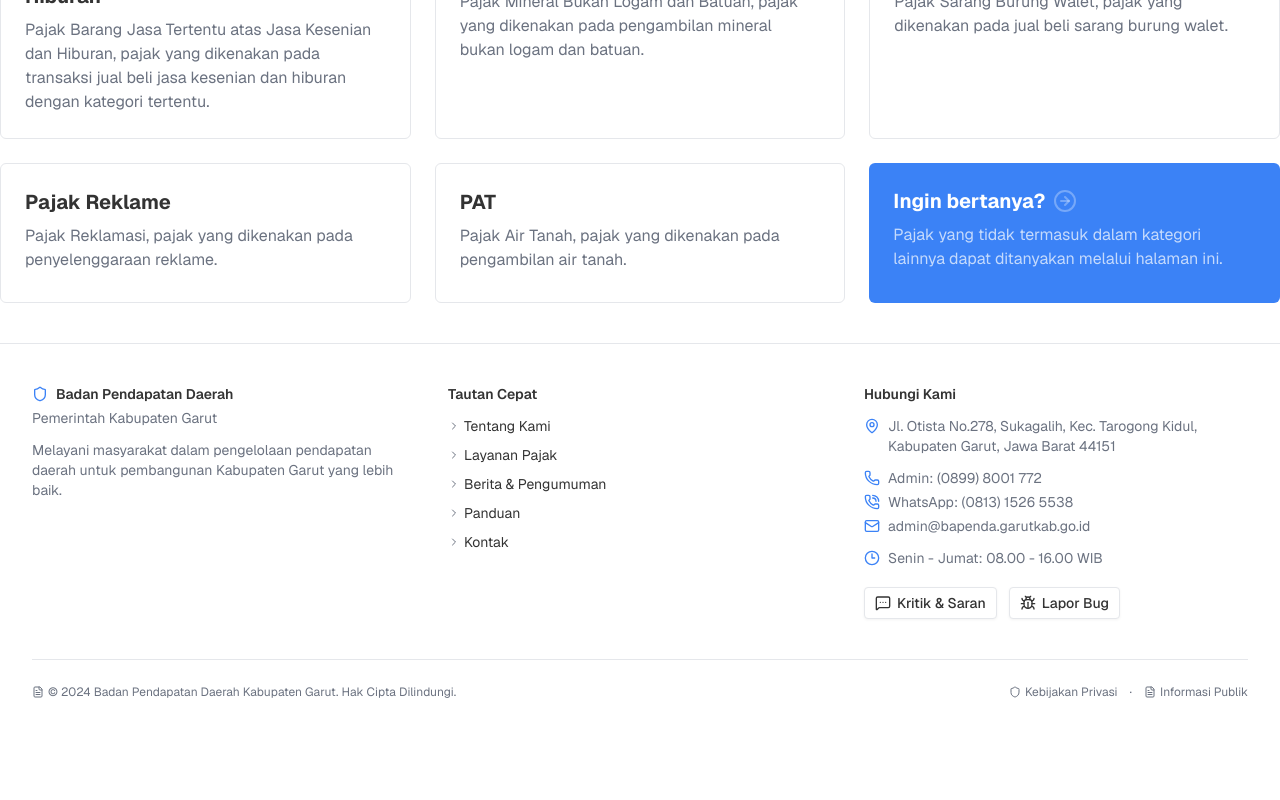
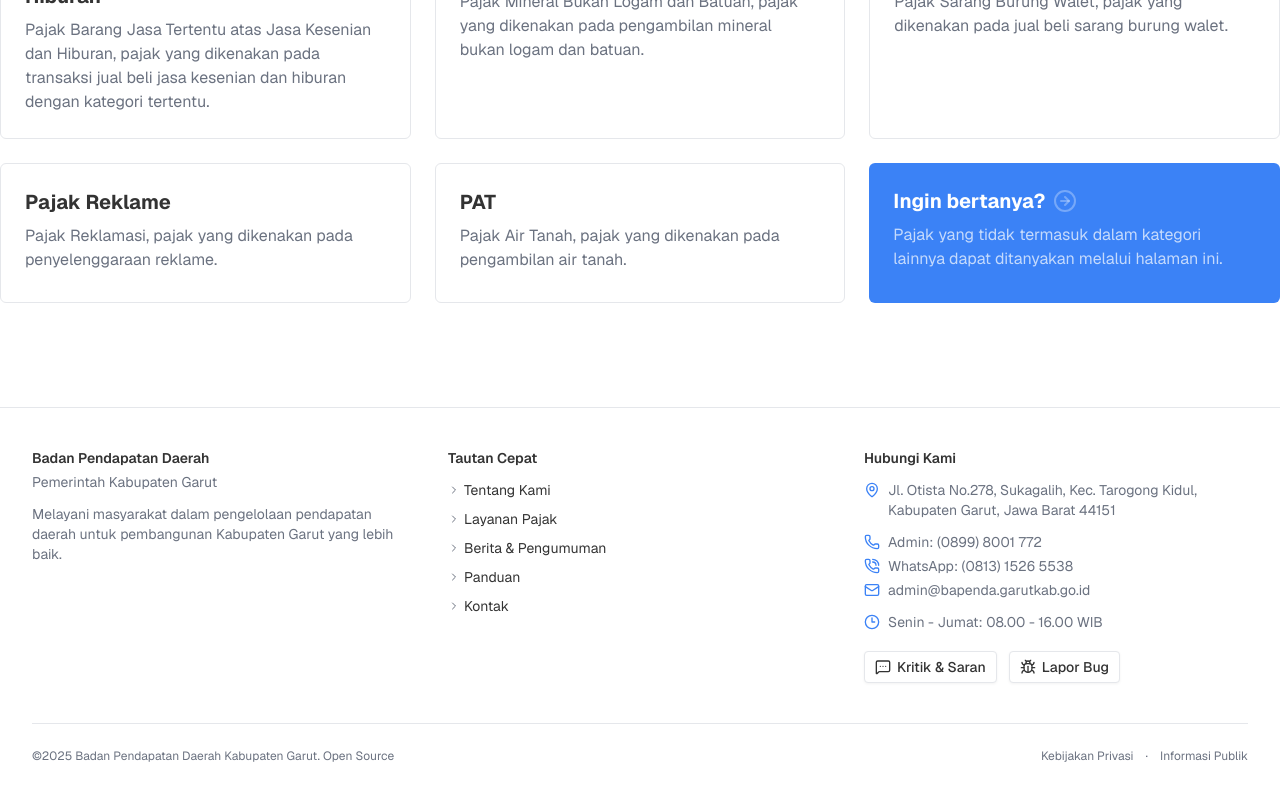
Before and after one commit to rafadlis/bapenda.garutkab.go.id, a Next.js app: page / in a window 1280 px wide. Shown: the part 1316-2116 px from the top of the page. Before the commit the page ends 2056 px from the top, so only its background shows below. Built offline with nearby package versions, Linux system fonts and the light colour scheme.

Commit message:
fix: update footer layout and copyright year

```diff
--- a/components/site-footer.tsx
+++ b/components/site-footer.tsx
@@ -2,25 +2,22 @@ import {
   Bug,
   ChevronRight,
   Clock3,
-  FileText,
   Mail,
   MapPin,
   MessageSquareMore,
   Phone,
   PhoneCall,
-  Shield,
 } from "lucide-react";
 import Link from "next/link";
 import { Button } from "./ui/button";
 
 export function SiteFooter() {
   return (
-    <footer className="border-t bg-background">
+    <footer className="mt-16 border-t bg-background">
       <div className="mx-auto max-w-7xl px-4 py-10 sm:px-6 lg:px-8">
         <div className="grid gap-8 md:grid-cols-3">
           <div>
             <p className="flex items-center gap-2 font-semibold text-sm">
-              <Shield aria-hidden="true" className="size-4 text-primary" />
               Badan Pendapatan Daerah
             </p>
             <p className="mt-1 text-muted-foreground text-sm">
@@ -163,15 +160,13 @@ export function SiteFooter() {
         <div className="mt-10 border-t pt-6">
           <div className="flex flex-col items-start justify-between gap-2 text-muted-foreground text-xs sm:flex-row">
             <p className="inline-flex items-center gap-1">
-              <FileText aria-hidden="true" className="size-3" /> © 2024 Badan
-              Pendapatan Daerah Kabupaten Garut. Hak Cipta Dilindungi.
+              ©2025 Badan Pendapatan Daerah Kabupaten Garut. Open Source
             </p>
             <div className="flex gap-3">
               <Link
                 className="inline-flex items-center gap-1 hover:underline"
                 href="#"
               >
-                <Shield aria-hidden="true" className="size-3 shrink-0" />{" "}
                 Kebijakan Privasi
               </Link>
               <span aria-hidden="true">·</span>
@@ -179,7 +174,6 @@ export function SiteFooter() {
                 className="inline-flex items-center gap-1 hover:underline"
                 href="#"
               >
-                <FileText aria-hidden="true" className="size-3 shrink-0" />{" "}
                 Informasi Publik
               </Link>
             </div>
```
